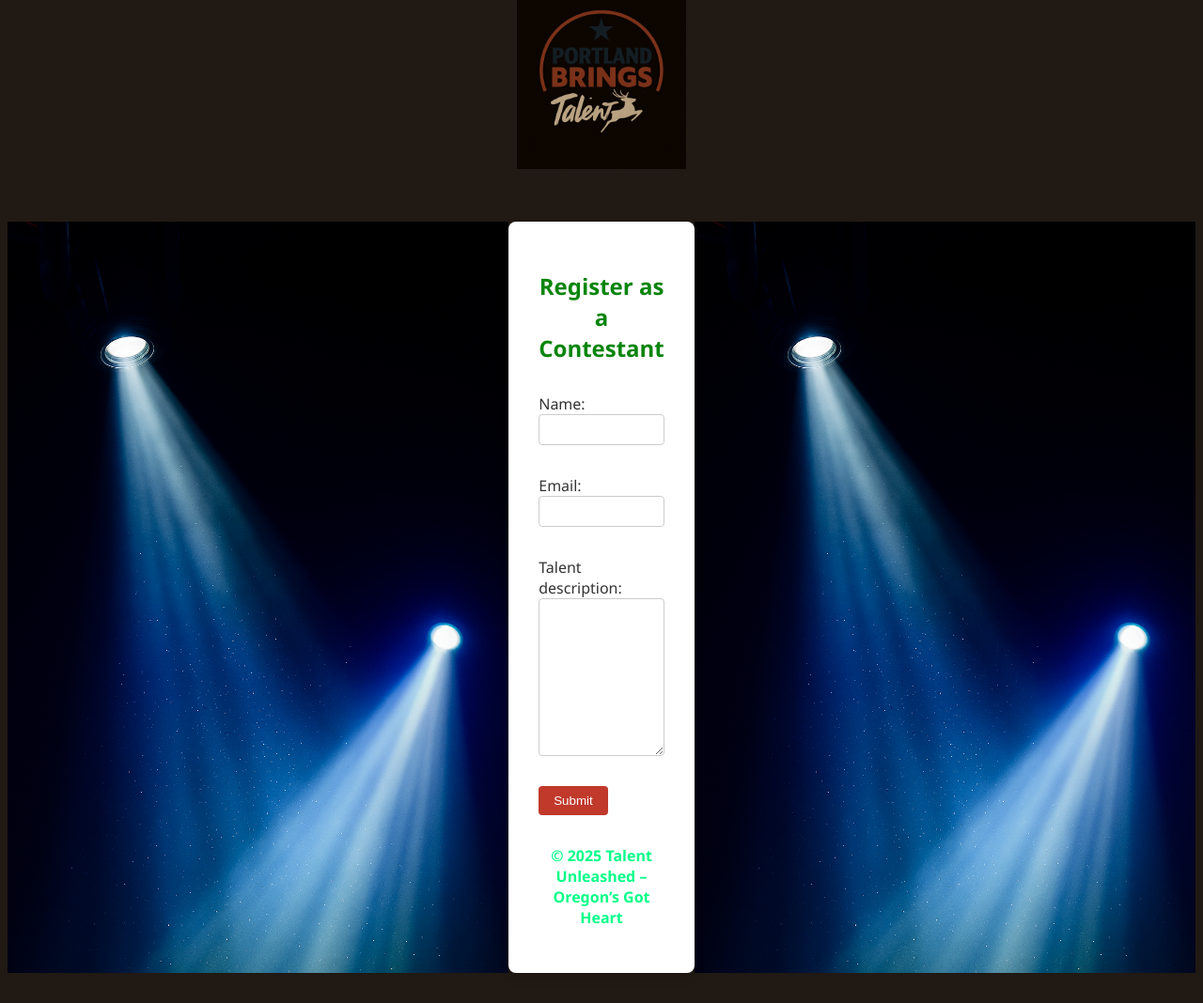
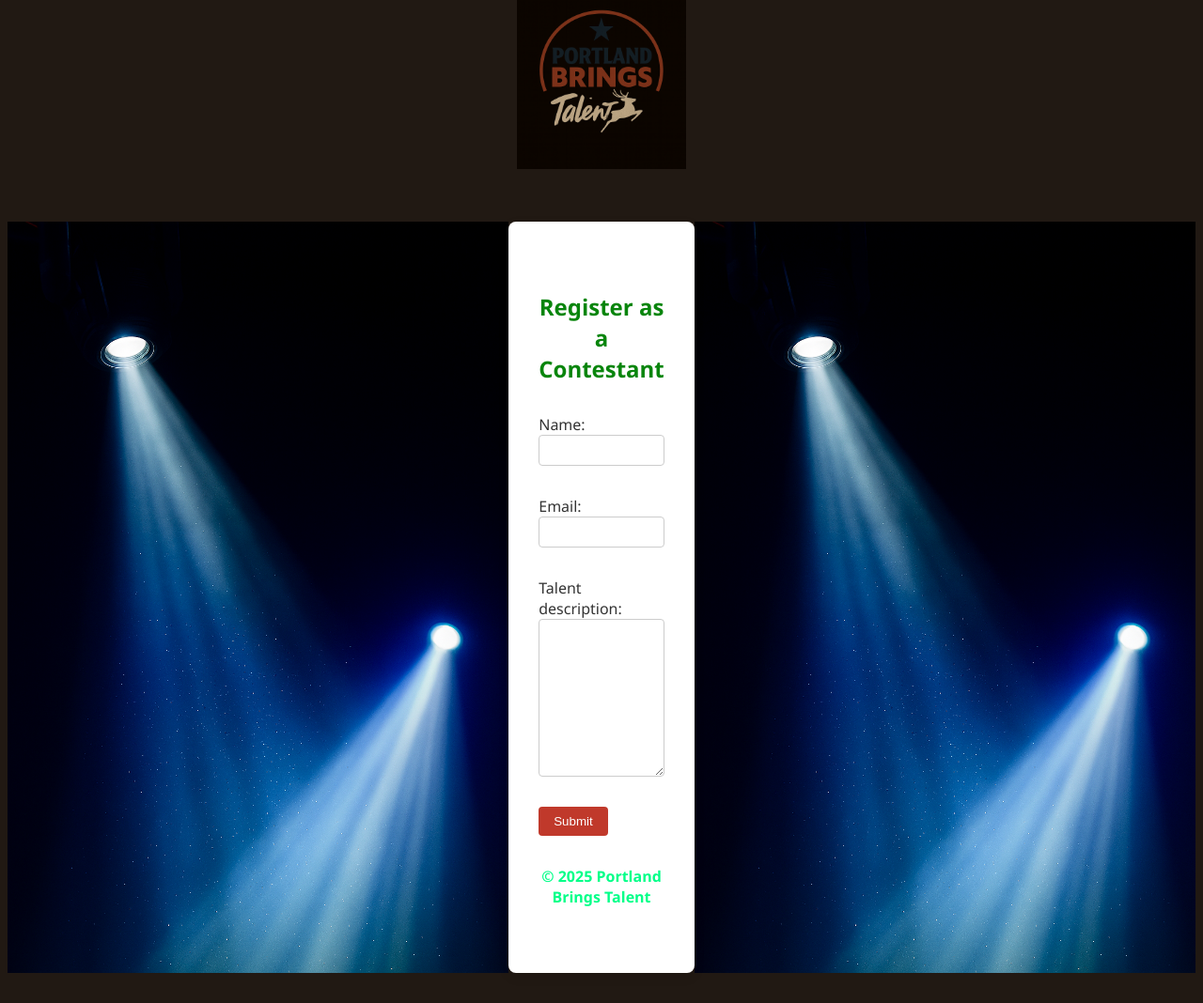
Before and after one commit to jenntech2018/talentUnleashed, a Django app: page /register/ in a window 1280 px wide. Shown: the whole page at 94% size. Run offline with Django 5.2, Linux system fonts and the light colour scheme.

Commit message:
changed logo/homepage

```diff
--- a/landing/templates/landing/home.html
+++ b/landing/templates/landing/home.html
@@ -20,7 +20,8 @@
     Whether you're a singer, dancer, magician, juggler, or dreamer, this is your stage.
   </p>
   <a href="{% url 'register' %}" class="button center-button">Register Now!</a>
- <p>
+ <h1>Prizes To Be Announced!</h1>
+  <p>
     Date/Time/Venue TBD
   </p>
 </div>
--- a/landing/templates/landing/register.html
+++ b/landing/templates/landing/register.html
@@ -25,7 +25,7 @@
       {{ form.as_p }}
       <button type="submit">Submit</button>
     </form>
-    <h3>&copy; 2025 Talent Unleashed – Oregon’s Got Heart</h3>
+    <h3>&copy; 2025 Portland Brings Talent</h3>
   </div>
 
   <img src="{% static 'landing/stage-right.png' %}" alt="Stage Light Right" class="side-light">
--- a/landing/templates/landing/thank_you.html
+++ b/landing/templates/landing/thank_you.html
@@ -13,4 +13,4 @@
 
 <h2>Thank You!</h2>
 <p>Your registration has been received. We'll be in touch soon!</p>
-<h3>&copy; 2025 Talent Unleashed – Oregon’s Got Heart</h3>
+<h3>&copy; 2025 Portland Brings Talent</h3>
--- a/landing/views.py
+++ b/landing/views.py
@@ -22,7 +22,7 @@ def register(request):
             try:
                 # Email to admin
                 send_mail(
-                    subject="New Talent Unleashed Registration",
+                    subject="New Portland Brings Talent Registration",
                     message=f"{contestant.name} just registered with a talent of {contestant.talent_description}!\nEmail: {contestant.email}",
                     from_email='jenntech2018@gmail.com',
                     recipient_list=["jenntech2018@gmail.com"],
@@ -31,7 +31,7 @@ def register(request):
 
                 # Email to contestant
                 send_mail(
-                    subject="Talent Unleashed Registration Received",
+                    subject="Portland Brings Talent Registration Received",
                     message=(
                         f"Hi {contestant.name},\n\n"
                         "Thanks for registering for Talent Unleashed! "
```
